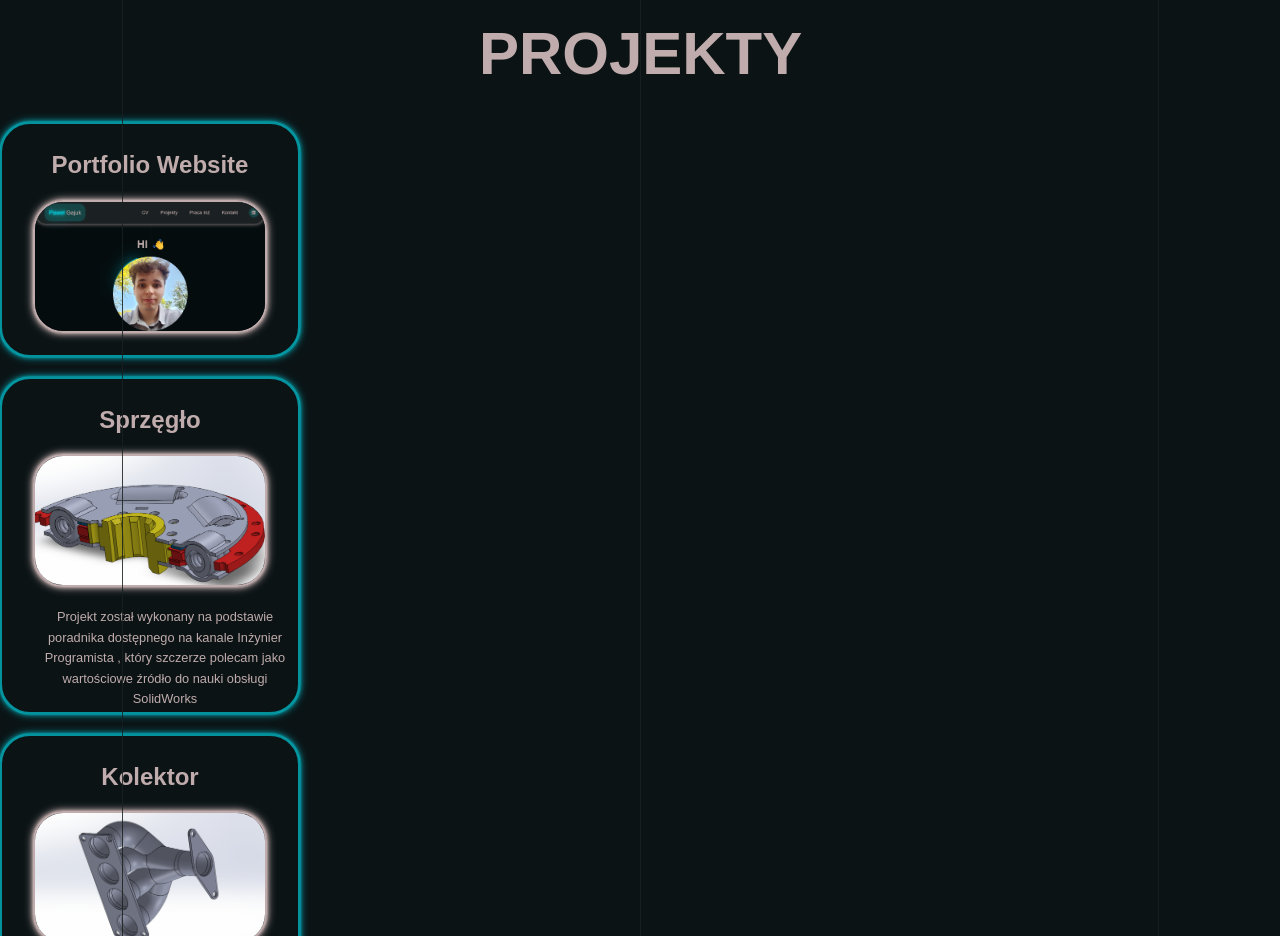
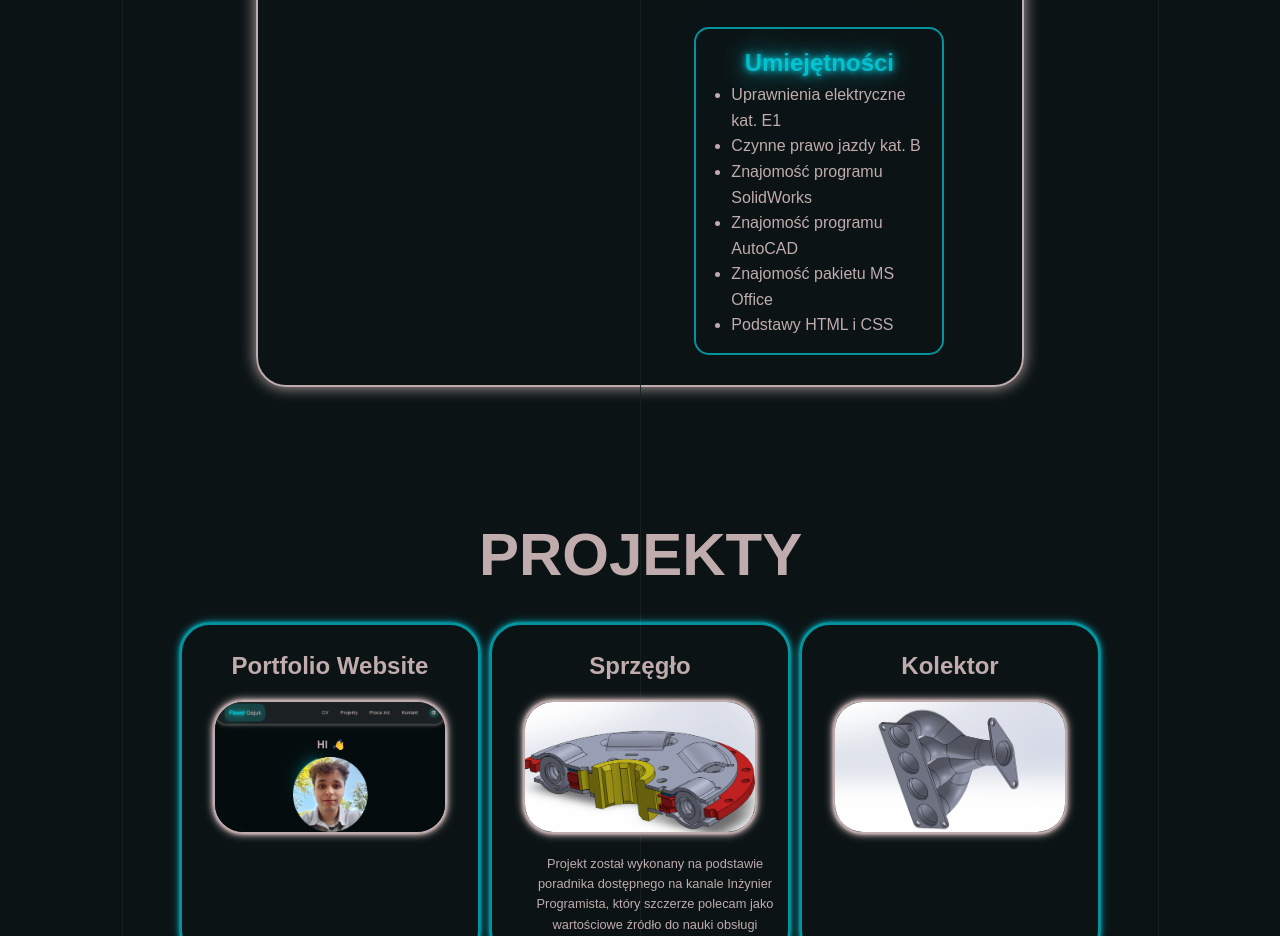
Before and after one commit to pgajuk/WB, a plain HTML site: page index.html in a window 1280 px wide. Shown: the part 1864-2800 px from the top of the page. Drawn offline with nearby package versions, Linux system fonts and the light colour scheme.

Commit message:
Update index.html

```diff
--- a/index.html
+++ b/index.html
@@ -79,13 +79,25 @@
 </section>
 
 
-<section id="XXXXXXXXXXXX">
-  <h1 class="I-TEX">👷‍♂️</h1>
 
+ <div class="ITEX">
+  👷‍♂️
+ </div>
+
+
+
+  <section id="CV">
     <h1 class="title">CV</h1>
-  <section id="CV">
     <div class="cv-container">
 
+      <div class="cv-left">
+        <div class="zdjecie_cv"></div>
+        <a href="CV__.pdf" download class="button"><span>
+          <span></span>
+        </span>Download_CV!</a>
+      </div>
+
+      <div class="cv-right">
         <div class="Doswiatczenie">
           <h1 class="glow" >Doświaczenie</h1>
           <li>Hulanicki Bednarek sp.zoo
@@ -108,50 +120,46 @@
         </div>
 
         <div class="Umiejetnosci">
+          <h1 class="glow">Umiejętności</h1>
           <ul>
-      <h1 class="glow">Umiejętności</h1>
             <li>Uprawnienia elektryczne kat. E1</li>
-      <li>Czynne Prawo jazdy kat.B</li>
-      <li>Znajomość programu Solidworks</li>
+            <li>Czynne prawo jazdy kat. B</li>
+            <li>Znajomość programu SolidWorks</li>
             <li>Znajomość programu AutoCAD</li>
             <li>Znajomość pakietu MS Office</li>
-      <li>Podstawy html i css</li>
+            <li>Podstawy HTML i CSS</li>
           </ul>
-  </div>
-
-
-    <a href="CV__.pdf" download class="button"><span>
-      <span></span>
-    </span>Download_CV!</a>
-
         </div>
       </div>
 
-<div class="zdjecie_cv"></div>
+    </div>
+  </section>
+
+
 
 
 
 <section id="PROJEKTY">
   <h1 class="title">PROJEKTY</h1>
 
-  <div class="grid-container">
-
-    <div class="box" style="grid-area: box-1">
+  <div class="flex-container">
+    <div class="box">
       <h1>Portfolio Website</h1>
       <img src="moja strona1.png" alt="projekt 1">
     </div>
-    <div class="box" style="grid-area: box-2">
+
+    <div class="box">
       <h1>Sprzęgło</h1>
-      <img src="sprzeglo1.png" alt="projekt 1"><p>Projekt został wykonany na podstawie poradnika dostępnego na kanale Inżynier Programista
-        , który szczerze polecam jako wartościowe źródło do nauki obsługi SolidWorks </p></div>
-
-    <div class="box" style="grid-area: box-3">
-      <h1>Kolektor</h1>
-      <img src="kolektor.png" alt="projekt 1"></div>
-
+      <img src="sprzeglo1.png" alt="projekt 2">
+      <p>Projekt został wykonany na podstawie poradnika dostępnego na kanale Inżynier Programista,
+        który szczerze polecam jako wartościowe źródło do nauki obsługi SolidWorks.</p>
     </div>
 
-
+    <div class="box">
+      <h1>Kolektor</h1>
+      <img src="kolektor.png" alt="projekt 3">
+    </div>
+  </div>
 </section>
 
 
@@ -164,7 +172,12 @@
   <div class="kotakt">  <ul class="link_kont">
     <li><h1><a href="#Telefon" ><i class='bx bxs-phone-call'></i></a><h2>693 172 694</h2></li>
     <li><h1><a href="#E-mail"><i class='bx bxl-gmail'></i></a><h2>gajukpawle@gmail.com</h2></li></h1>
-    <li class="link2"><a href="https://www.linkedin.com/in/pawe%C5%82-gajuk-6aa992289/" target="_blank"><i class='bx bxl-linkedin-square'></i></a><p></p></li>
+    <li>
+      <a href="https://www.linkedin.com/in/pawe%C5%82-gajuk-6aa992289/" target="_blank">
+        <i class='bx bxl-linkedin-square'></i>
+      </a>
+      <h2>LinkedIn</h2>
+    </li>
   </ul></div>
 
 </section>
```
Lines whose indentation alone changed are shown as unchanged.
